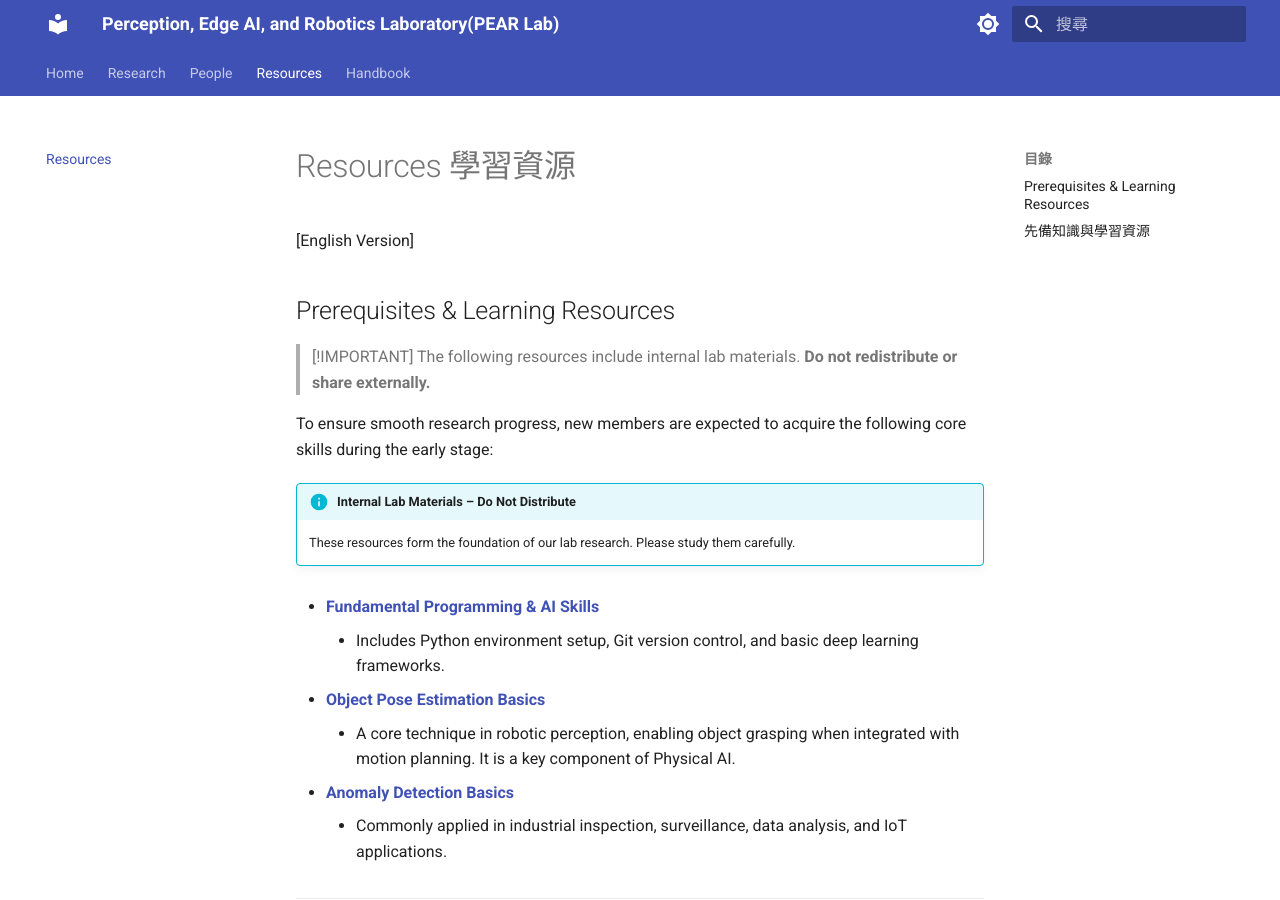
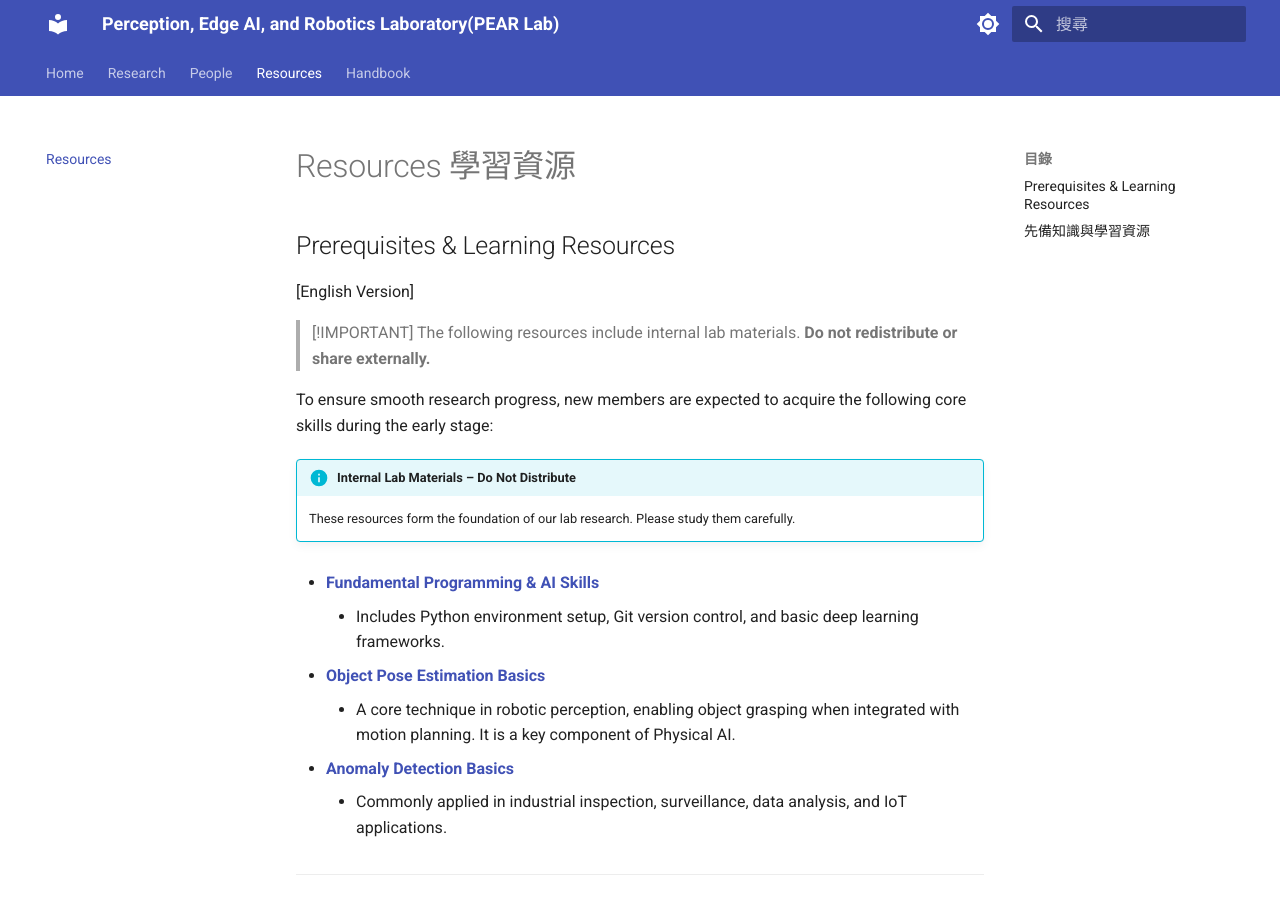
Before and after one commit to Ewz9/lab_handbook, an MkDocs documentation site: the page built from docs/resources.md, in a window 1280 px wide and 900 px high. Built offline with MkDocs 1.6.1 and Material for MkDocs 9.7.7, drawn with Linux system fonts in a browser that asks for light colours.

```diff
--- a/docs/resources.md
+++ b/docs/resources.md
@@ -1,8 +1,9 @@
 # Resources 學習資源
 
-[English Version]
+
 
 ## Prerequisites & Learning Resources
+[English Version]
 > [!IMPORTANT]
 > The following resources include internal lab materials. **Do not redistribute or share externally.**
 
```
